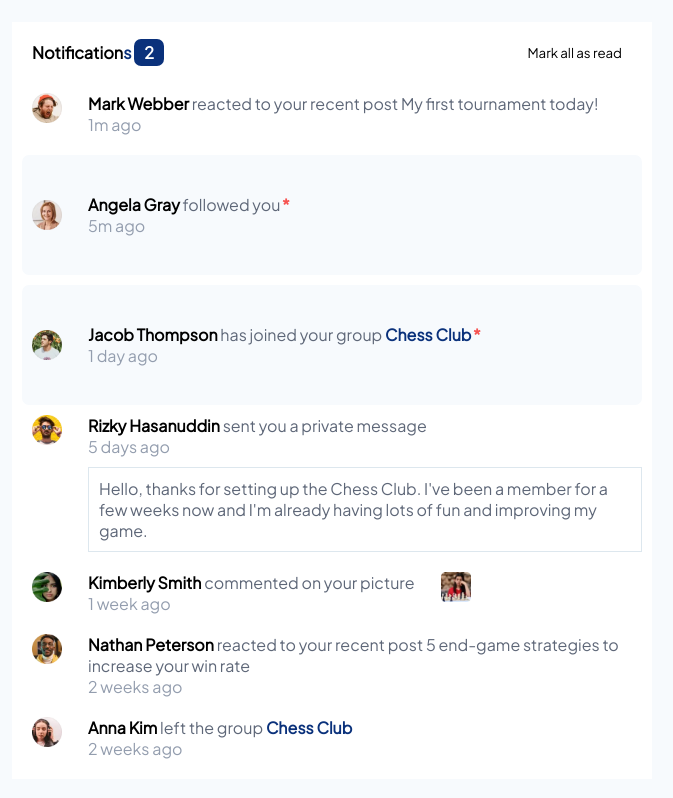
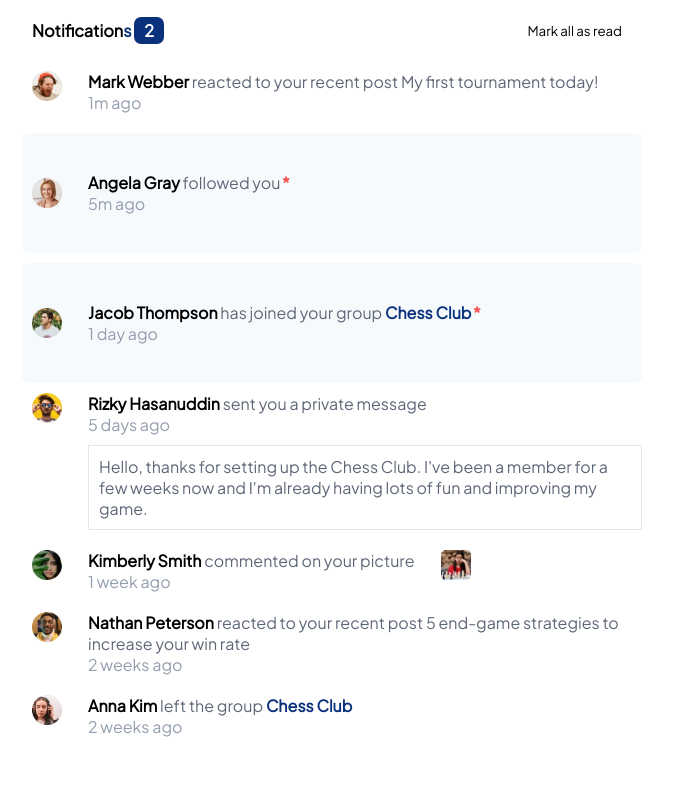
Before and after one commit to OgunrekunAyoola/interactive-notification-page, a plain HTML site: page index.html in a window 1280 px wide. Both pictures are taken after a click on the link 640 px from the left and 131 px from the top of the page. Shown: the whole page, without its empty margins (308-981 px from the left). Drawn offline with Linux system fonts and the light colour scheme.

Commit message:
fixed margin bug

```diff
--- a/app.js
+++ b/app.js
@@ -12,7 +12,7 @@ function removeDots(elem){
 function manageCount(count){
     countSpan.textContent = count;
     if(count<=1){
-        plural.style.display = "none";  //removes the 's' from 'notifications'
+        plural.style.display = "hidden";  //removes the 's' from 'notifications'
     }
 }
 
--- a/style.css
+++ b/style.css
@@ -5,8 +5,6 @@
     font-family: 'Plus Jakarta Sans';
 }
 body{
-    min-height: 100vh;
-    background: hsl(210, 60%, 98%);
     font-size: 14px;
     font-weight: 100;
     font-family: 'Plus Jakarta Sans', sans-serif;
@@ -14,6 +12,9 @@ body{
     flex-direction: column;
     justify-content: center;
     align-items: center;
+}
+.container{
+    height: 100%;
 }
 p{
     font-size: 16px;
```
